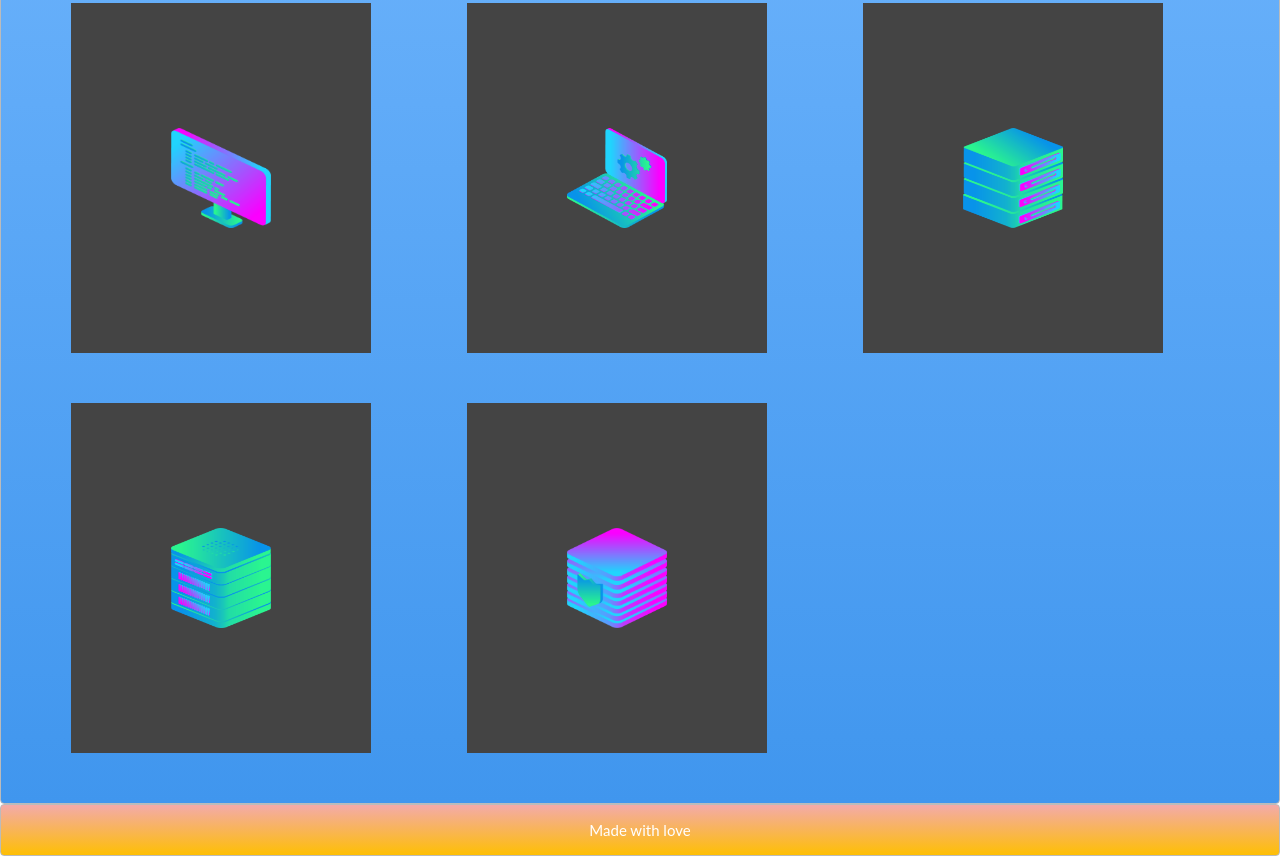
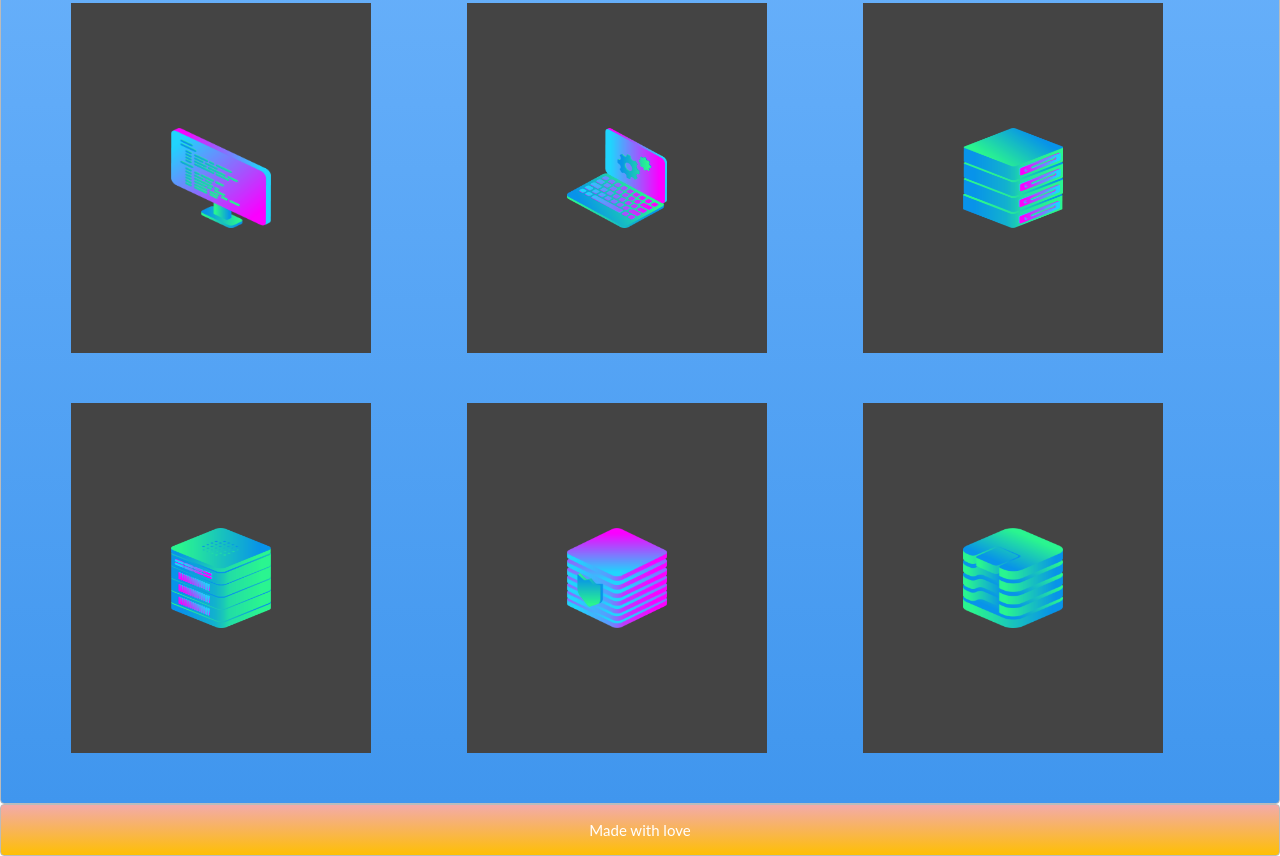
Before and after one commit to damiansandler/csslayout, a plain HTML site: page index.html in a window 1280 px wide. Shown: the part 962-1818 px from the top of the page. Drawn offline with Linux system fonts and the light colour scheme.

Commit message:
Update index.html

```diff
--- a/index.html
+++ b/index.html
@@ -34,6 +34,7 @@
     	<div class="project-box"><div class="img-container"><img src="img/server_2_2.png"></div></div>
     	<div class="project-box"><div class="img-container"><img src="img/server_3.png"></div></div>
     	<div class="project-box"><div class="img-container"><img src="img/server_safe_2.png"></div></div>
+	<div class="project-box"><div class="img-container"><img src="img/data_storage_2_2.png"></div></div>
     </div>
 
     <!-- footer -->
```
